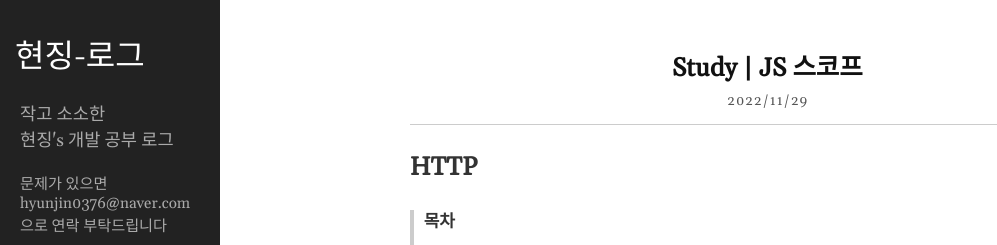
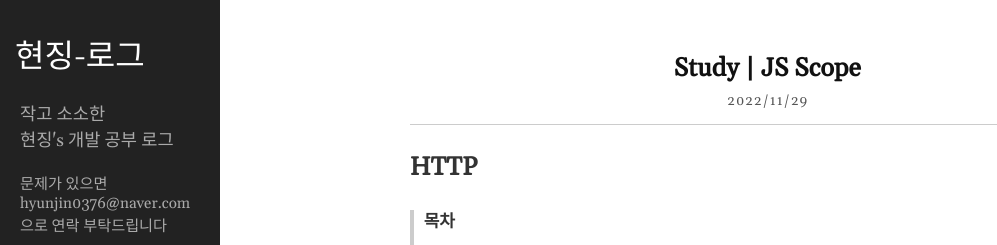
Before and after one commit to zinnli/zinnli.github.io, a Jekyll site: the page built from _posts/2022-11-29-JS_study_04.markdown, in a window 1280 px wide and 900 px high. Shown: the top 245 px of the window, without its empty margins (0-997 px from the left). Built offline with Jekyll 4.4.1, drawn with Linux system fonts in a browser that asks for light colours.

Commit message:
title change

```diff
--- a/_posts/2022-11-29-JS_study_04.markdown
+++ b/_posts/2022-11-29-JS_study_04.markdown
@@ -1,6 +1,6 @@
 ---
 layout: post
-title: Study | JS 스코프
+title: Study | JS Scope
 date: 2022-11-29 17:30:30 +0900
 category: Study
 ---
--- a/_posts/2022-11-30-JS_study_05.markdown
+++ b/_posts/2022-11-30-JS_study_05.markdown
@@ -1,6 +1,6 @@
 ---
 layout: post
-title: Study | JS 프로토 타입
+title: Study | JS Prototype
 date: 2022-11-30 17:30:30 +0900
 category: Study
 ---
--- a/_posts/2022-12-02-JS_study_06.markdown
+++ b/_posts/2022-12-02-JS_study_06.markdown
@@ -1,6 +1,6 @@
 ---
 layout: post
-title: Study | JS 실행 컨텍스트
+title: Study | JS Execution Context
 date: 2022-12-02 12:30:30 +0900
 category: Study
 ---
@@ -9,7 +9,7 @@ category: Study
 
 > #### 목차 <br/>
 >
-> #### 실행 컨텍스트 🔥
+> #### 실행 컨텍스트
 >
 > 실행 컨텍스트에 대해 말해보세요
 
@@ -17,7 +17,7 @@ category: Study
 
 ## 실행 컨텍스트<br/>
 
-### 실행 컨텍스트에 대해 말해보세요
+### 실행 컨텍스트에 대해 말해보세요<br/>
 
 **실행 컨텍스트** : 자바스크립트 코드가 실행되는 환경
 
```
